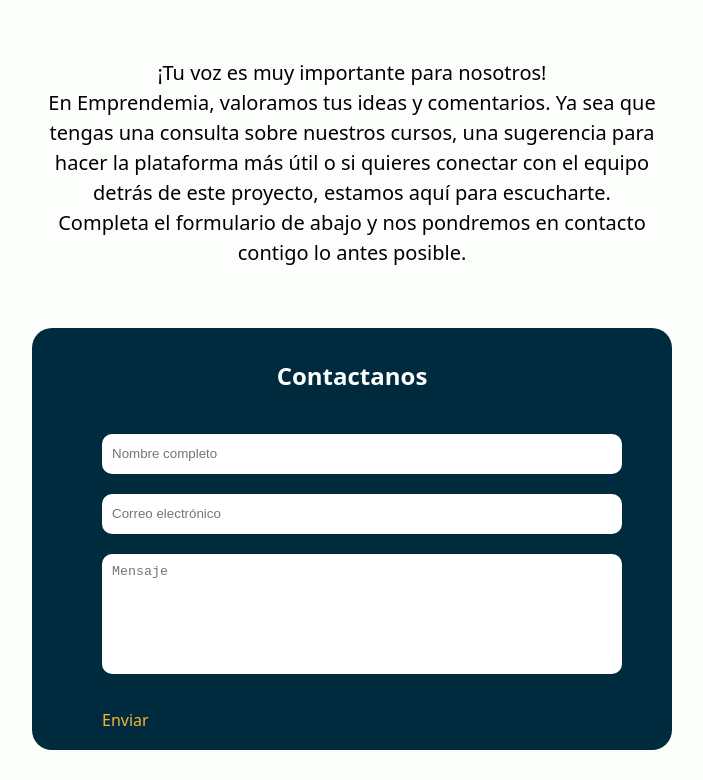
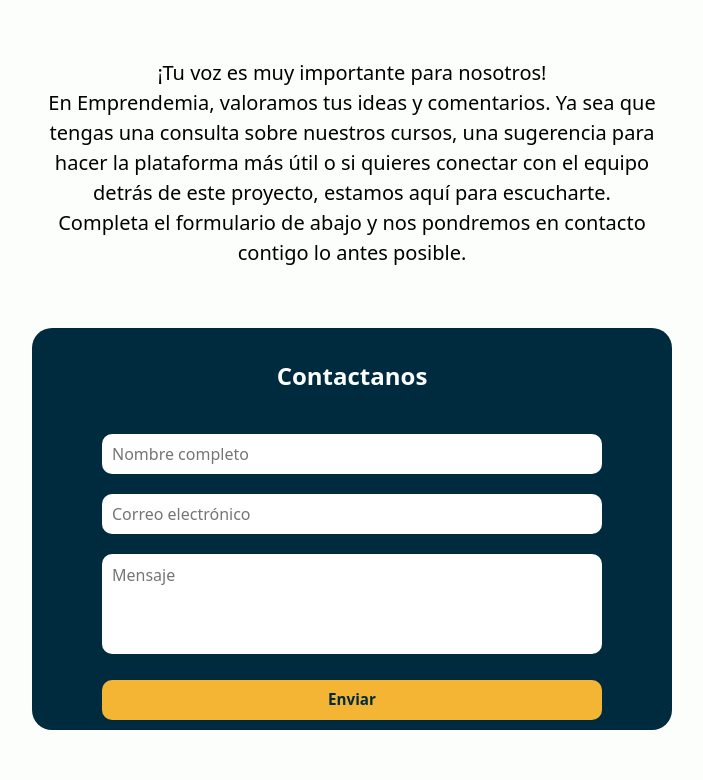
Before and after one commit to Emprendemia/EmpredemiaFE, a React (Vite) app: page /contact in a window 1280 px wide. Shown: the part 702-1482 px from the top of the page, without its empty margins (288-991 px from the left). Built offline with nearby package versions, Linux system fonts and the light colour scheme; no server answers; sample sign-in values are in the browser's storage.

Commit message:
Cambio estilos del botón en contactos para coincidir con el ancho de los inputs

```diff
--- a/src/pages/Contact/Contact.tsx
+++ b/src/pages/Contact/Contact.tsx
@@ -34,7 +34,7 @@
         </IntroSection>
 
         <FormRecuadro>
-          <FormTitle>Contactanos</FormTitle>
+         <FormTitle>Contactanos</FormTitle>
           <ContactForm>
             <InputGroup>
               <InputField type="text" id="nombre" name="nombre" placeholder="Nombre completo" />
@@ -45,7 +45,9 @@
             <InputGroup>
               <TextAreaField id="mensaje" name="mensaje" placeholder="Mensaje" />
             </InputGroup>
-            <SubmitButton type="submit">Enviar</SubmitButton>
+            <InputGroup>
+              <SubmitButton type="submit">Enviar</SubmitButton>
+            </InputGroup>
           </ContactForm>
         </FormRecuadro>
       </MainContent>
--- a/src/pages/Contact/style.ts
+++ b/src/pages/Contact/style.ts
@@ -60,17 +60,20 @@
 `;
 
 export const ContactForm = styled.form`
-  width: 500px;
+  width: 100%;
+  max-width: 500px;
   display: flex;
   flex-direction: column;
   justify-content: center;
-  align-items: center;
+
   gap: 20px;
   margin: 10px;
+  box-sizing: border-box;
 `;
 
 export const InputGroup = styled.div`
   width: 100%;
+  box-sizing: border-box;
 `;
 
 export const InputField = styled.input`
@@ -79,6 +82,9 @@
   border-radius: 10px;
   border: none;
   padding: 0 10px;
+  box-sizing: border-box;
+  font-size: 1rem;
+  font-family: inherit;
 `;
 
 export const TextAreaField = styled.textarea`
@@ -88,14 +94,28 @@
   border: none;
   padding: 10px;
   resize: none;
+  box-sizing: border-box;
+  font-size: 1rem;
+  font-family: inherit;
 `;
 
 export const SubmitButton = styled.button`
-  width: 100%;
-  height: 40px;
-  color: ${theme.palette.secondary.main};
-  border-radius: 10px;
-  border: none;
-  cursor: pointer;
-  font-size: 16px;
+  background-color: ${theme.palette.secondary.main};
+ color: ${theme.palette.primary.main};
+ width: 100%;
+ height: 40px;
+ padding: 0 10px;
+ font-weight: bold;
+ border-radius: 10px;
+ border: none;
+ cursor: pointer;
+ font-size: 0.95rem;
+ text-align: center;
+ transition: background-color 0.3s;
+ box-sizing: border-box;
+ font-family: inherit;
+
+ &:hover {
+  background-color: #e0a728;
+ }
 `;
```
